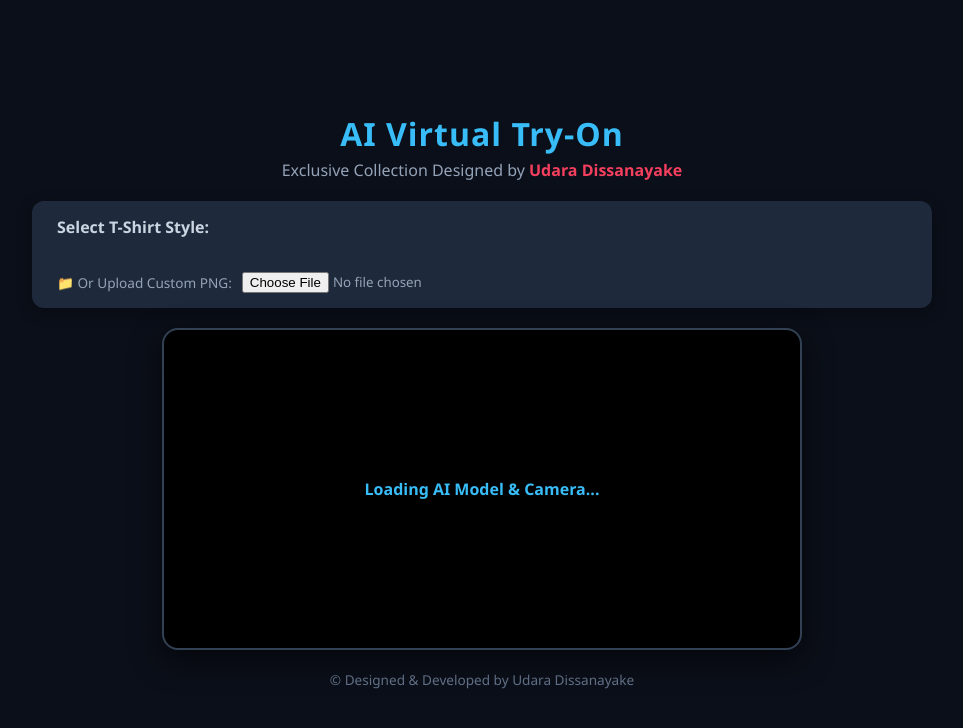
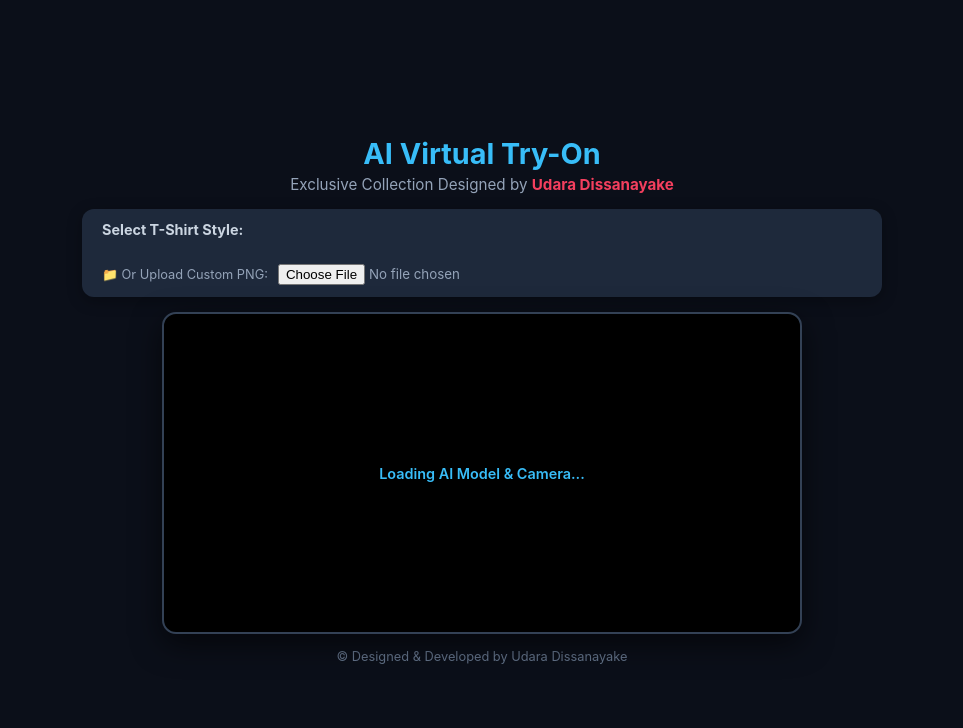
Before and after one commit to udara16/VirtuStyle, a plain HTML site: page index.html in a window 1280 px wide. Shown: the whole page, without its empty margins (158-1121 px from the left). Drawn offline with Linux system fonts and the light colour scheme; a script that the page names is missing.

Commit message:
Update style.css

```diff
--- a/style.css
+++ b/style.css
@@ -2,7 +2,7 @@
   margin: 0;
   padding: 0;
   box-sizing: border-box;
-  font-family: 'Segoe UI', Tahoma, Geneva, Verdana, sans-serif;
+  font-family: -apple-system, BlinkMacSystemFont, 'Segoe UI', Roboto, sans-serif;
 }
 
 body {
@@ -12,16 +12,16 @@ body {
   justify-content: center;
   align-items: center;
   min-height: 100vh;
-  padding: 20px;
+  padding: 15px;
 }
 
 .container {
   display: flex;
   flex-direction: column;
   align-items: center;
-  max-width: 900px;
+  max-width: 800px;
   width: 100%;
-  gap: 20px;
+  gap: 15px;
 }
 
 .header {
@@ -29,56 +29,54 @@ body {
 }
 
 .header h1 {
-  font-size: 2rem;
+  font-size: 1.8rem;
   color: #38bdf8;
-  letter-spacing: 1px;
 }
 
 .designer-tag {
-  font-size: 1rem;
+  font-size: 0.95rem;
   color: #94a3b8;
   margin-top: 4px;
 }
 
 .designer-tag span {
   color: #f43f5e;
-  font-weight: bold;
+  font-weight: 700;
 }
 
 .wardrobe-panel {
   background: #1e293b;
-  padding: 15px 25px;
+  padding: 12px 20px;
   border-radius: 12px;
   width: 100%;
   box-shadow: 0 4px 15px rgba(0,0,0,0.3);
 }
 
 .wardrobe-panel h3 {
-  font-size: 1rem;
-  margin-bottom: 12px;
+  font-size: 0.9rem;
+  margin-bottom: 10px;
   color: #cbd5e1;
 }
 
 .clothing-grid {
   display: flex;
-  gap: 15px;
+  gap: 12px;
   overflow-x: auto;
-  padding-bottom: 10px;
+  padding-bottom: 6px;
 }
 
 .clothing-card {
-  flex: 0 0 100px;
+  flex: 0 0 90px;
   background: #0f172a;
   border: 2px solid transparent;
   border-radius: 8px;
-  padding: 8px;
+  padding: 6px;
   text-align: center;
   cursor: pointer;
   transition: all 0.2s ease;
 }
 
 .clothing-card:hover {
-  transform: translateY(-3px);
   border-color: #38bdf8;
 }
 
@@ -89,23 +87,23 @@ body {
 
 .clothing-card img {
   width: 100%;
-  height: 70px;
+  height: 55px;
   object-fit: contain;
 }
 
 .clothing-card span {
   display: block;
-  font-size: 0.75rem;
-  margin-top: 5px;
+  font-size: 0.72rem;
+  margin-top: 4px;
   color: #e2e8f0;
 }
 
 .custom-upload {
-  margin-top: 12px;
+  margin-top: 10px;
   display: flex;
   align-items: center;
   gap: 10px;
-  font-size: 0.85rem;
+  font-size: 0.8rem;
   color: #94a3b8;
 }
 
@@ -113,7 +111,7 @@ body {
   position: relative;
   width: 100%;
   max-width: 640px;
-  border-radius: 16px;
+  border-radius: 14px;
   overflow: hidden;
   box-shadow: 0 10px 30px rgba(0,0,0,0.6);
   border: 2px solid #334155;
@@ -124,7 +122,7 @@ canvas {
   width: 100%;
   height: auto;
   display: block;
-  transform: scaleX(-1); /* Mirror effect */
+  transform: scaleX(-1); /* Mirror camera feed */
 }
 
 .loading {
@@ -133,14 +131,15 @@ canvas {
   left: 50%;
   transform: translate(-50%, -50%);
   color: #38bdf8;
-  font-weight: bold;
-  background: rgba(0,0,0,0.7);
-  padding: 10px 20px;
-  border-radius: 8px;
+  font-weight: 600;
+  background: rgba(0,0,0,0.75);
+  padding: 8px 16px;
+  border-radius: 6px;
+  font-size: 0.9rem;
 }
 
 .footer {
-  font-size: 0.85rem;
+  font-size: 0.8rem;
   color: #64748b;
   text-align: center;
 }
```
